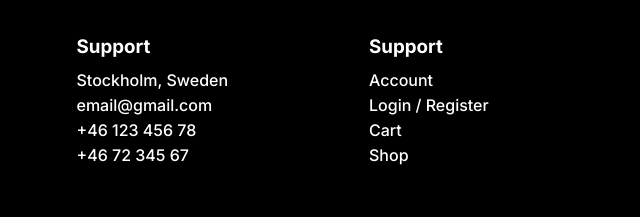
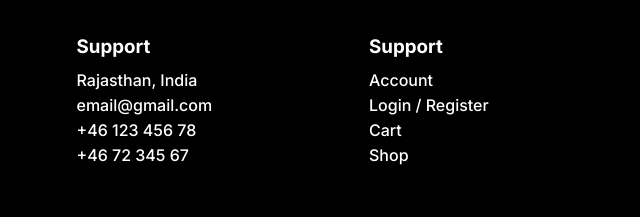
Before and after one commit to Prachisuthar02/E-Commerce-Web, a plain HTML site: page index.html in a window 1280 px wide. Shown: the part 4771-4988 px from the top of the page, 286-926 px from the left. Drawn offline with nearby package versions, Linux system fonts and the light colour scheme; a script that the page names is missing.

Commit message:
changes in index.html

```diff
--- a/index.html
+++ b/index.html
@@ -2516,7 +2516,7 @@
         <div class="footer_item">
           <h3 class="footer_item_titl">Support</h3>
           <ul class="footer_list">
-            <li class="li footer_list_item">Stockholm, Sweden</li>
+            <li class="li footer_list_item">Rajasthan, India</li>
             <li class="li footer_list_item">email@gmail.com</li>
             <li class="li footer_list_item">+46 123 456 78</li>
             <li class="li footer_list_item">+46 72 345 67</li>
```
